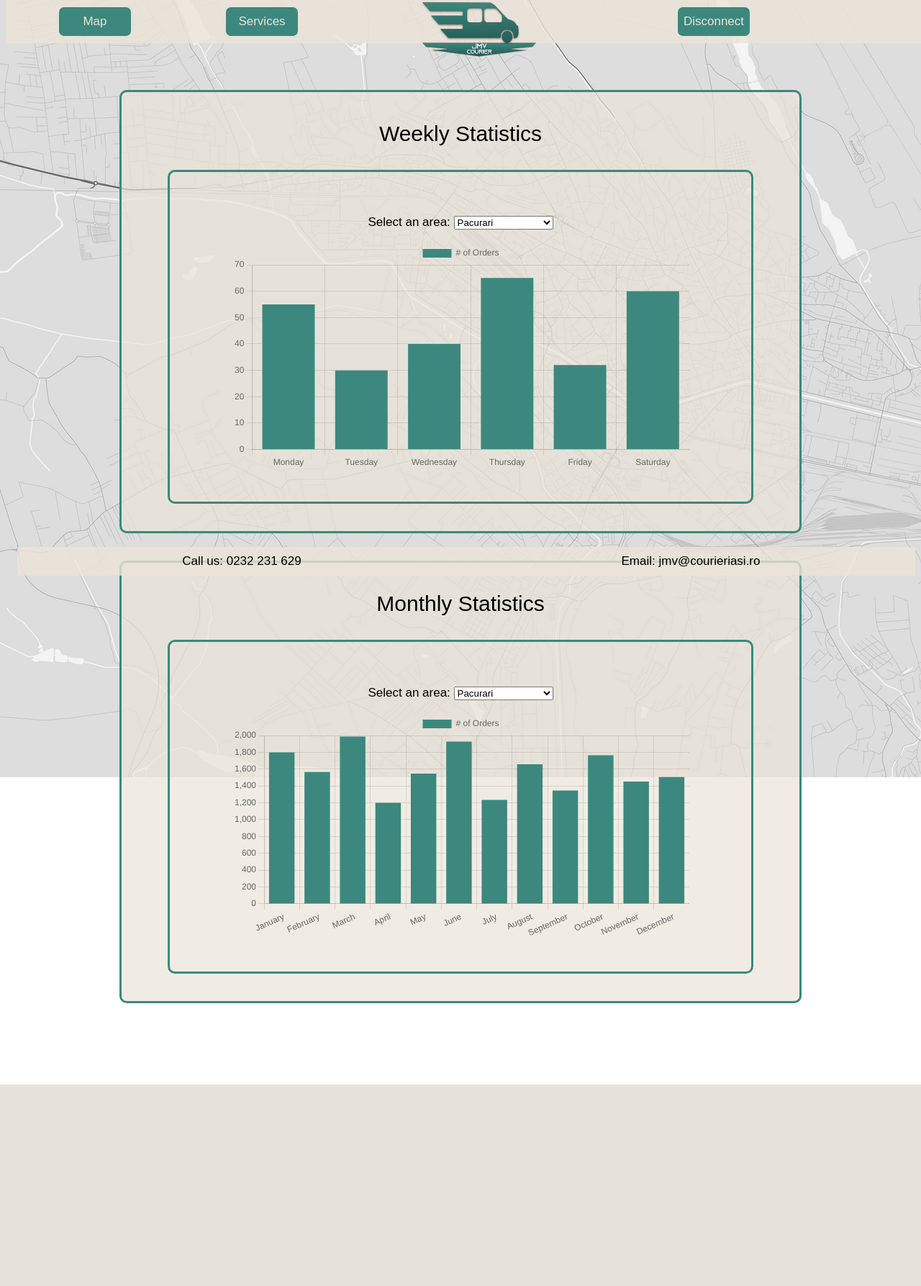
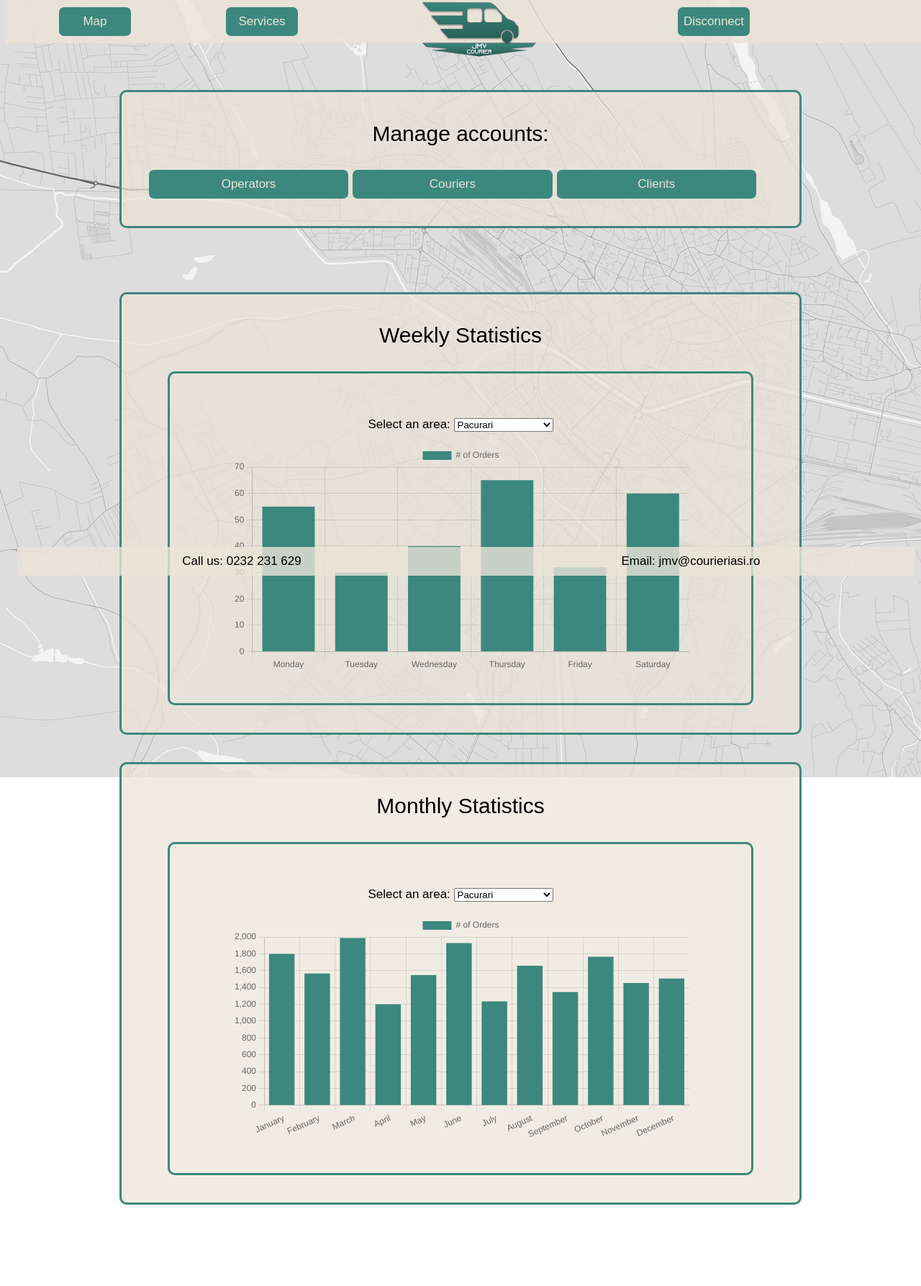
Before and after one commit to andreeabmanea/Web-Technologies, a PHP site: page /windows/admin.html in a window 1280 px wide. Shown: the whole page at 72% size. Before the commit the page ends 1507 px from the top, so only its background shows below. Run offline with PHP 8.4, Linux system fonts and the light colour scheme.

Commit message:
new-feature: admin accounts manager

```diff
--- a/Site/stylesheets/style.css
+++ b/Site/stylesheets/style.css
@@ -274,6 +274,12 @@ input[type=text], input[type=password] {
     color: #3c887e;
     font-family: "Ubuntu", sans-serif;
 }
+.text-buttons {
+    width: 100%;
+}
+.text-buttons a {
+    width: 32%;
+}
 
 .courier-awb {
     width: 100%;
--- a/Site/windows/admin.html
+++ b/Site/windows/admin.html
@@ -18,6 +18,82 @@
             <img src="../resources/Logo.png" width="182" height="82" alt="Logo"/>
         </div>
     </header>
+
+    <div class="middle-box">
+        <div class="starter">
+            <p id="title">Manage accounts:</p>
+            <div class="text-buttons">
+                <a class="button" onclick="
+                document.getElementById('clients-list').style.display='none';
+                document.getElementById('couriers-list').style.display='none';
+                document.getElementById('operators-list').style.display='block'">
+                Operators</a>
+                <a class="button" onclick="
+                document.getElementById('clients-list').style.display='none';
+                document.getElementById('couriers-list').style.display='block';
+                document.getElementById('operators-list').style.display='none'">
+                Couriers</a>
+                <a class="button" onclick="
+                document.getElementById('clients-list').style.display='block';
+                document.getElementById('couriers-list').style.display='none';
+                document.getElementById('operators-list').style.display='none'">
+                Clients</a>
+            </div>
+
+            <table id="operators-list" class="accounts-list">
+                <tr>
+                    <td>Maria Pelaru</td>
+                    <td><a class=button onclick="document.getElementById('Maria-Pelaru-details').style.display='block'">View Details</a></td>
+                    <td><a class=button onclick="document.getElementById('operators-list').style.display='none'">Remove</a></td>
+                </tr>
+            </table>
+
+            <table id="couriers-list" class="accounts-list">
+                <tr>
+                    <td>Silviu Manolache</td>
+                    <td><a class=button onclick="document.getElementById('Silviu-Manolache-details').style.display='block'">View Details</a></td>
+                    <td><a class=button onclick="document.getElementById('couriers-list').style.display='none'">Remove</a></td>
+                </tr>
+            </table>
+
+            <table id="clients-list" class="accounts-list">
+                <tr>
+                    <td>Ioana Ursachi</td>
+                    <td><a class=button onclick="document.getElementById('Ioana-Ursachi-details').style.display='block'">View Details</a></td>
+                    <td><a class=button onclick="document.getElementById('clients-list').style.display='none'">Remove</a></td>
+                </tr>
+            </table>
+        </div>
+    </div>
+
+    <div id="Maria-Pelaru-details" class="modal details-pop">
+        <div class="modal-content">
+            <p id="mini-title"> Name: Maria Georgiana Pelaru</p>
+            <p id="mini-title"> Email: maria.pelaru@yahoo.com</p>
+            <p id="mini-title"> CNP: 123456789</p>
+            <p id="mini-title"> Phone number: 0765 758 746</p>
+            <a class=button onclick="document.getElementById('Maria-Pelaru-details').style.display='none'">Done</a>
+        </div>
+    </div>
+
+    <div id="Silviu-Manolache-details" class="modal details-pop">
+        <div class="modal-content">
+            <p id="mini-title"> Name: Silviu Constantin Manolache</p>
+            <p id="mini-title"> Email: silviu.manolache@yahoo.com</p>
+            <p id="mini-title"> CNP: 987654321</p>
+            <p id="mini-title"> Phone number: 0776 745 847</p>
+            <a class=button onclick="document.getElementById('Silviu-Manolache-details').style.display='none'">Done</a>
+        </div>
+    </div>
+
+    <div id="Ioana-Ursachi-details" class="modal details-pop">
+        <div class="modal-content">
+            <p id="mini-title"> Name: Ioana Ursachi</p>
+            <p id="mini-title"> Email: ioana.ursachi@yahoo.com</p>
+            <p id="mini-title"> Phone number: 0765 798 937</p>
+            <a class=button onclick="document.getElementById('Ioana-Ursachi-details').style.display='none'">Done</a>
+        </div>
+    </div>
 
     <div class="middle-box">
         <div class="starter">
```
Also changed, not shown: other parts of Site/stylesheets/style.css (+25 -8 lines).
